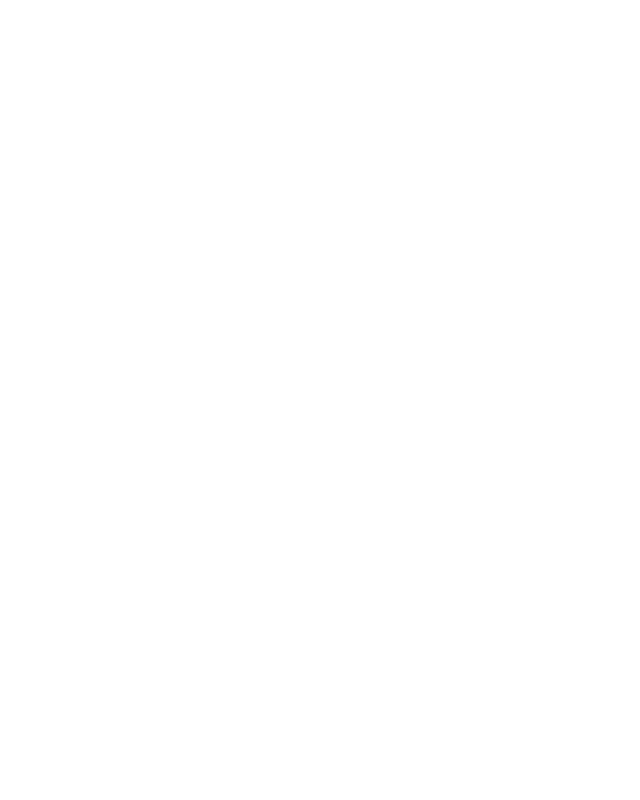
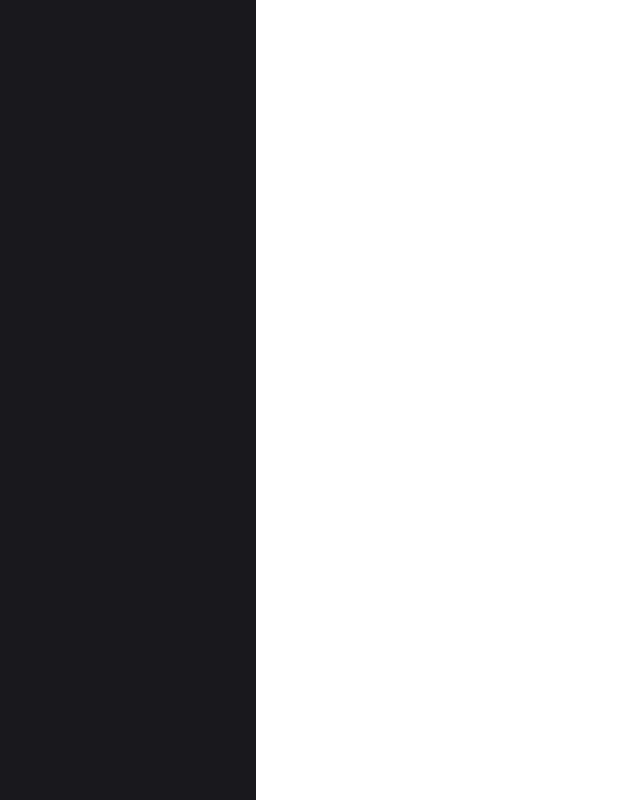
Before and after one commit to Kaialogen/Portfolio, a React (Vite) app: page / in a window 1280 px wide. Shown: the whole page, without its empty margins (0-640 px from the left). Built offline with nearby package versions, Linux system fonts and the light colour scheme.

Commit message:
feat: Added Navbar componet

```diff
--- a/index.html
+++ b/index.html
@@ -3,6 +3,7 @@
   <head>
     <meta charset="UTF-8" />
     <meta name="viewport" content="width=device-width, initial-scale=1.0" />
+    <link href="/src/styles.css" rel="stylesheet">
     <title>Kaialogen</title>
   </head>
   <body>
--- a/src/App.tsx
+++ b/src/App.tsx
@@ -1,9 +1,11 @@
+import React from 'react';
+import Navbar from './components/Navbar/Navbar';
 
 function App() {
 
   return (
     <>
-
+      <Navbar />
     </>
   )
 }
--- /dev/null
+++ b/src/components/Navbar/Navbar.tsx
@@ -0,0 +1,14 @@
+import React from 'react'
+
+const Navbar: React.FC = () => {
+    return (
+      <nav className="flex flex-col justify-between w-64 h-screen px-4 py-6 bg-zinc-900 text-white">
+        <div>
+        </div>
+        <div>
+        </div>
+      </nav>
+    )
+  }
+
+  export default Navbar
```
